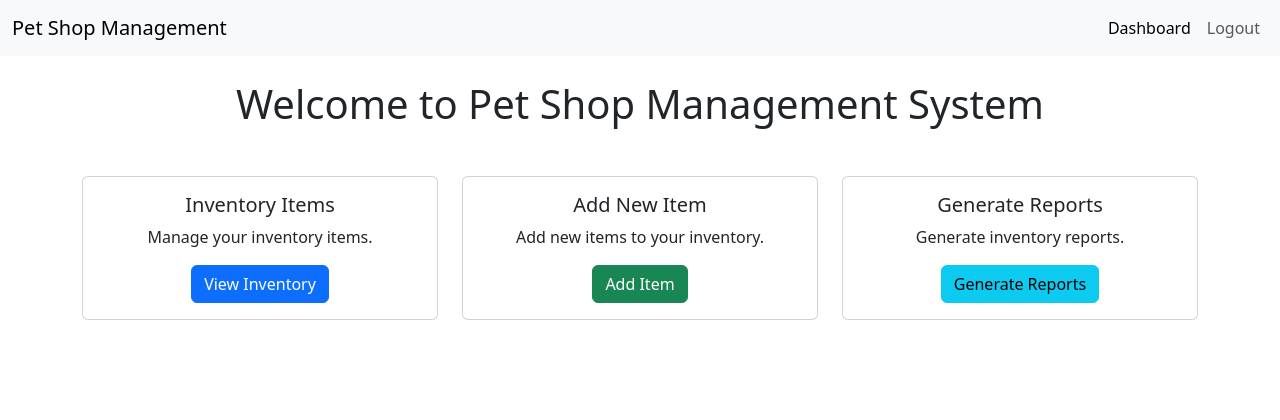
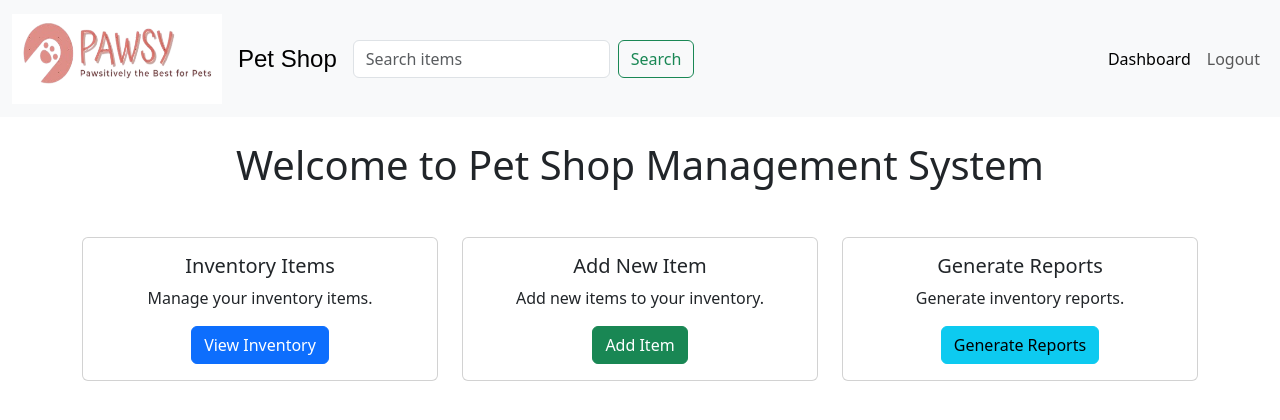
Before and after one commit to MatheeshaDanindu/petshop_management, a PHP site: page / in a window 1280 px wide. Shown: the top 420 px of the page. Run offline with PHP 8.4, Linux system fonts and the light colour scheme; the visitor is signed in with stand-in values (Sample User, id 1); data that the repository does not hold is empty.

Commit message:
add petshop logo and search bar

```diff
--- a/index.php
+++ b/index.php
@@ -16,10 +16,20 @@ $items = $stmt->fetchAll();
 <body>
     <nav class="navbar navbar-expand-lg navbar-light bg-light">
         <div class="container-fluid">
-            <a class="navbar-brand" href="#">Pet Shop Management</a>
+
+            <!-- logo -->
+            <a class="navbar-brand" href="#">
+                <img src="Pet_Shop_Logo.png" alt="Pet Shop Logo" width="210" height="90" class="d-inline-block align-text-top">
+            </a>
+            <a class="navbar-brand" href="#" style="font-size: 24px; font-family: 'Arial', sans-serif;">Pet Shop</a>
             <button class="navbar-toggler" type="button" data-bs-toggle="collapse" data-bs-target="#navbarNav" aria-controls="navbarNav" aria-expanded="false" aria-label="Toggle navigation">
                 <span class="navbar-toggler-icon"></span>
             </button>
+            <!-- Search Bar -->
+            <form class="d-flex ms-auto" method="GET" action="search.php">
+                    <input class="form-control me-2" type="search" placeholder="Search items" aria-label="Search" name="query">
+                    <button class="btn btn-outline-success" type="submit">Search</button>
+                </form>
             <div class="collapse navbar-collapse" id="navbarNav">
                 <ul class="navbar-nav ms-auto">
                     <li class="nav-item">
```
Also changed, not shown: Pet_Shop_Logo.png (added).
